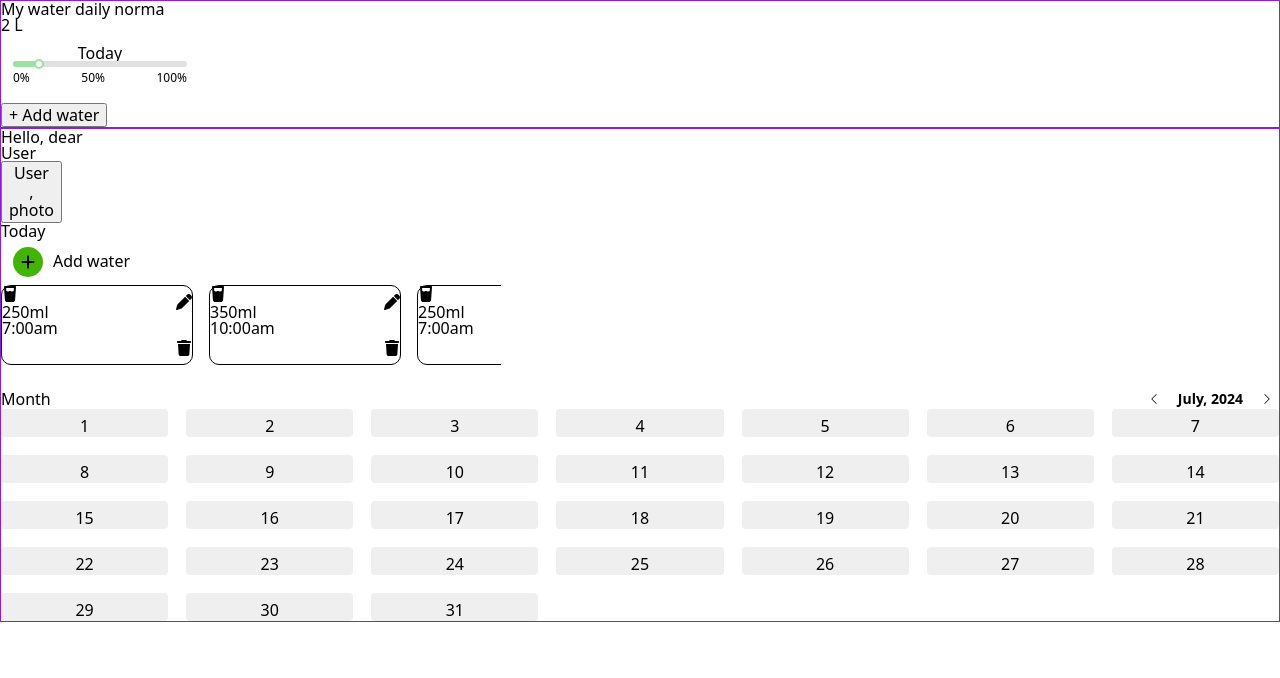
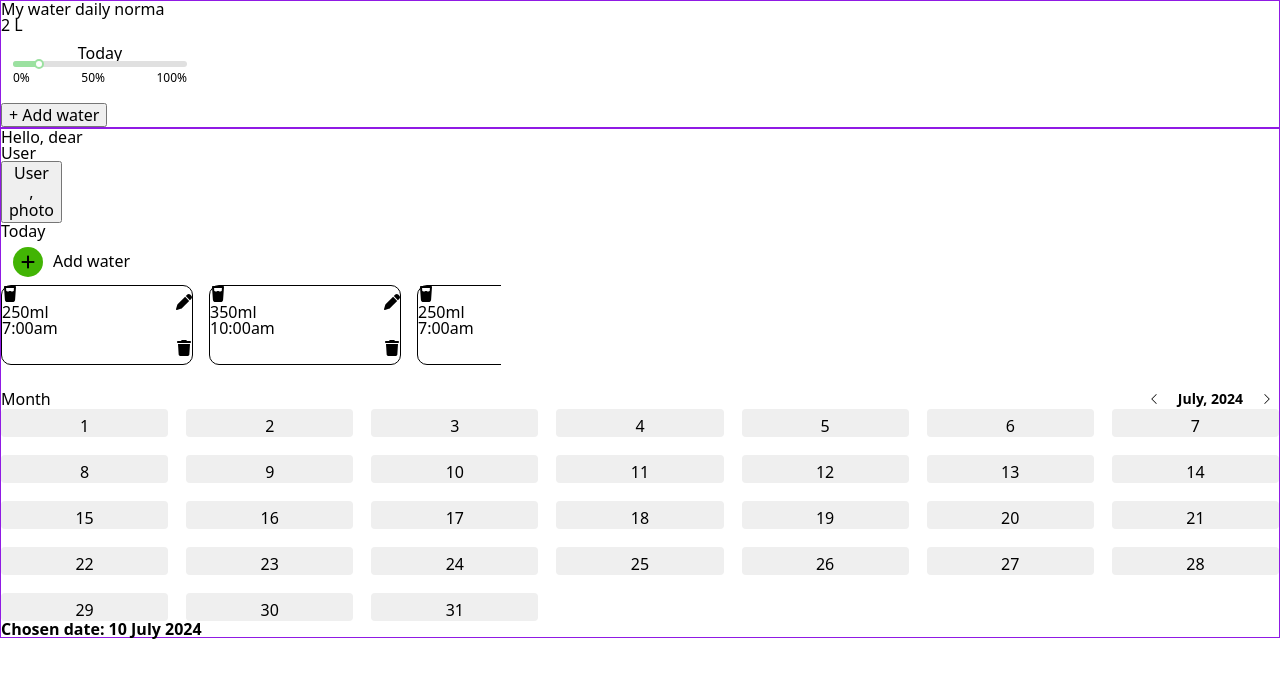
Before and after one commit to IIIMaroIII/HydroWise-frontend, a React (Vite) app: page /tracker in a window 1280 px wide. Both pictures are taken after a click on the item "10". Shown: the top 678 px of the page. Built offline with nearby package versions, Linux system fonts and the light colour scheme.

Commit message:
Calendar.jsx was updated it logs in the console the chosen date and under a calendar a row contains chosen date

```diff
--- a/src/components/Water/WaterDetailedInfo/MonthInfo/Calendar/Calendar.jsx
+++ b/src/components/Water/WaterDetailedInfo/MonthInfo/Calendar/Calendar.jsx
@@ -1,7 +1,10 @@
+import { useState } from 'react';
 import { CalendarItem } from './CalendarList/CalendarItem/CalendarItem';
 import css from './calendar.module.css';
 
 export const Calendar = ({ selectedDate }) => {
+  const [chosenDate, setChosenDate] = useState(null);
+
   const daysInMonth = new Date(
     selectedDate.getFullYear(),
     selectedDate.getMonth() + 1,
@@ -17,6 +20,12 @@ export const Calendar = ({ selectedDate }) => {
     currentDate.setDate(day);
     currentDate.setMonth(selectedDate.getMonth());
     currentDate.setFullYear(selectedDate.getFullYear());
+    const formattedDate = `${currentDate.getDate()} ${currentDate.toLocaleString(
+      'default',
+      { month: 'long' },
+    )} ${currentDate.getFullYear()}`;
+
+    setChosenDate(formattedDate);
     console.log(currentDate);
   };
   return (
@@ -32,6 +41,7 @@ export const Calendar = ({ selectedDate }) => {
           </li>
         ))}
       </ul>
+      {!chosenDate ? null : <b>Chosen date: {chosenDate}</b>}
     </>
   );
 };
```
